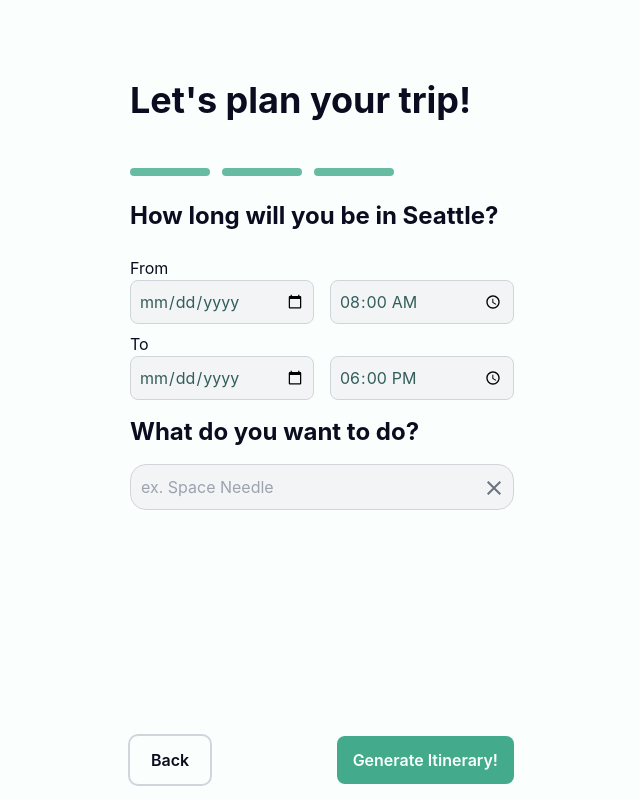
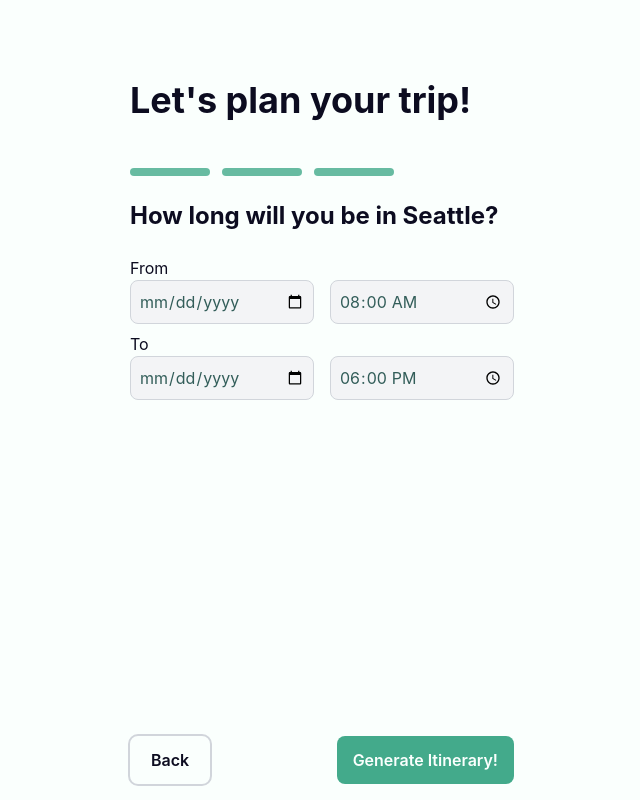
Before and after one commit to kunlizhang/wander, a React (Vite) app in the folder wander-app/: page /tripPlan in a window 1280 px wide. Shown: the whole page, without its empty margins (318-958 px from the left). Built offline with nearby package versions, Linux system fonts and the light colour scheme.

Commit message:
Remove 'what do you want to do'

```diff
--- a/wander-app/src/pages/TripSpecificsPage.jsx
+++ b/wander-app/src/pages/TripSpecificsPage.jsx
@@ -26,8 +26,6 @@ function TripInitPage() {
                 <DateTimePicker dateRequired={true} timeRequired={false} defaultTime="08:00"/>
                 <div className="text-md mt-2">To</div>
                 <DateTimePicker dateRequired={true} timeRequired={false} defaultTime="18:00"/>
-                <div className="text-2xl font-bold my-4">What do you want to do?</div>
-                <CustomWants />
             </div>
             <div className="fixed bottom-4 w-96 flex justify-between">
                 <BackButton text="Back" onClick={handleBack} />
```
